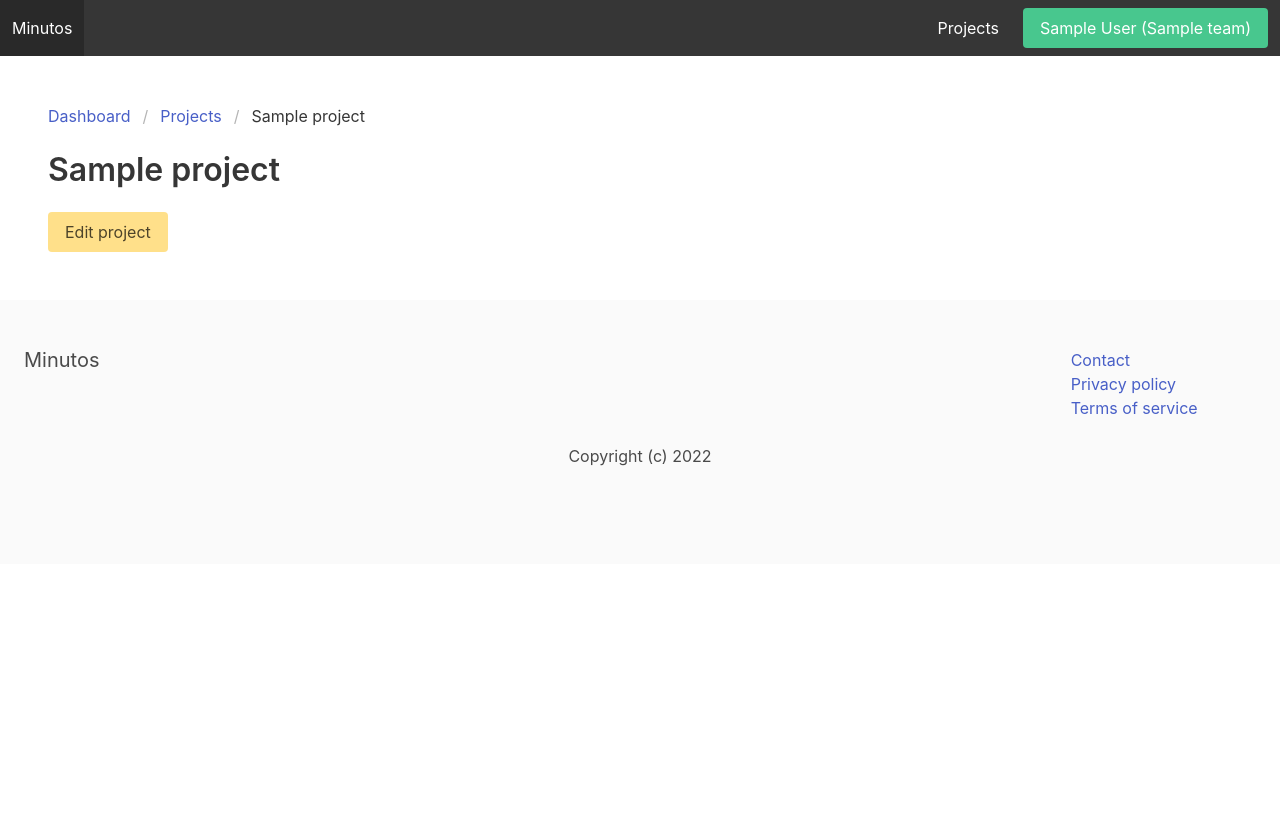
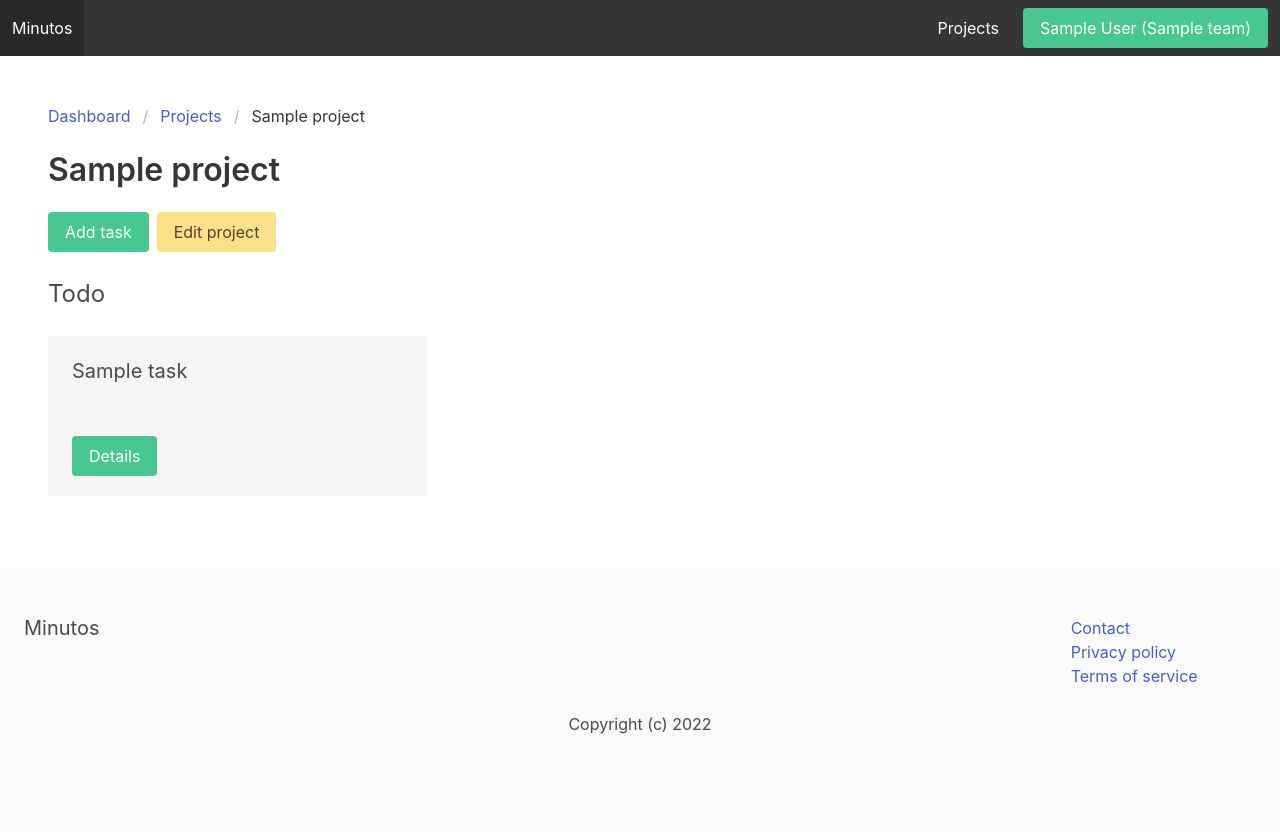
Before and after one commit to napestershine/minutos, a Django app: page /projects/1/ in a window 1280 px wide. Before the commit the page ends 466 px from the top, so only its background shows below. Run offline with Django 4.2, Linux system fonts and the light colour scheme; a user stored in the database is signed in; tables that the repository leaves empty hold one stand-in row (values such as "Sample post").

Commit message:
edit task

```diff
--- a/apps/project/templates/project/project.html
+++ b/apps/project/templates/project/project.html
@@ -23,9 +23,116 @@
         <div class="columns">
             <div class="column">
                 <h1 class="title">{{ project.title }}</h1>
+                <div class="buttons">
+                    <a @click="showAddTasksModal = !showAddTasksModal" class="button is-success">Add task</a>
+                    <a href="{% url 'project:edit_project' project.id %}" class="button is-warning">Edit project</a>
+                </div>
+            </div>
+        </div>
 
-                <a href="{% url 'project:edit_project' project.id %}" class="button is-warning">Edit project</a>
+        {% if not tasks_todo and not tasks_done %}
+            <div class="columns">
+                <div class="column is-3">
+                    <div class="notification">
+                        <p>No tasks yet...</p>
+                    </div>
+                </div>
+            </div>
+        {% endif %}
+        <div class="columns is-multiline">
+            {% if tasks_todo %}
+                <div class="column is-12">
+                    <h2 class="is-size-4">Todo</h2>
+                </div>
+
+                {% for task in tasks_todo %}
+                    <div class="column is-4">
+                        <div class="notification">
+                            <h3 class="is-size-5">{{ task.title }}</h3>
+                            <hr>
+                            <a href="{% url 'project:task' project.id task.id %}" class="button is-success">Details</a>
+                        </div>
+                    </div>
+                {% endfor %}
+            {% endif %}
+
+            {% if tasks_done %}
+                <div class="column is-12">
+                    <h2 class="is-size-4">Done</h2>
+                </div>
+
+                {% for task in tasks_done %}
+                    <div class="column is-4">
+                        <div class="notification">
+                            <h3 class="is-size-5">{{ task.title }}</h3>
+                            <hr>
+                            <a href="{% url 'project:task' project.id task.id %}" class="button is-success">Details</a>
+                        </div>
+                    </div>
+                {% endfor %}
+            {% endif %}
+        </div>
+
+        <div class="modal" :class="{'is-active': showAddTasksModal}">
+
+            <div class="modal-background">
+                <form method="post" action="." @submit="validateForm">
+                    {% csrf_token %}
+
+                    <div class="modal-card">
+                        <div class="modal-card-head">
+                            <p class="modal-card-title">Add Task</p>
+                        </div>
+
+                        <div class="modal-card-body">
+                            <div class="field">
+                                <label>Title</label>
+                                <div class="control">
+                                    <input type="text" name="title" id="id_title" v-model="title" class="input">
+                                </div>
+                            </div>
+
+                            <div class="notification is-danger" v-if="showError">
+                                The title field is missing
+                            </div>
+                        </div>
+                        <footer class="modal-card-foot">
+                            <button class="button is-success">Submit</button>
+                            <button class="button" @click="showAddTasksModal = !showAddTasksModal">Cancel</button>
+                        </footer>
+                    </div>
+                </form>
             </div>
         </div>
     </div>
 {% endblock %}
+
+
+{% block scripts %}
+    <script>
+        const ProjectApp = {
+            data() {
+                return {
+                    showAddTasksModal: false,
+                    title: "",
+                    showError: false,
+                };
+            },
+
+            delimiters: ["[[", "]]"],
+            methods: {
+                validateForm(e) {
+                    if (this.title) {
+                        return true;
+                    }
+
+                    this.showError = true;
+
+                    e.preventDefault()
+                },
+            },
+        };
+
+        Vue.createApp(ProjectApp).mount('#project-app')
+    </script>
+{% endblock %}
--- a/apps/project/templates/project/projects.html
+++ b/apps/project/templates/project/projects.html
@@ -75,7 +75,8 @@
             </div>
         </div>
     </div>
-{% endblock %} {% block scripts %}
+{% endblock %}
+{% block scripts %}
     <script>
         const ProjectsApp = {
             data() {
--- a/apps/project/urls.py
+++ b/apps/project/urls.py
@@ -1,11 +1,13 @@
 from django.urls import path
 
-from apps.project.views import projects, project, edit_project
+from apps.project.views import projects, project, edit_project, task, edit_task
 
 app_name = 'project'
 
 urlpatterns = [
     path('', projects, name='projects'),
     path('<int:project_id>/', project, name='project'),
+    path('<int:project_id>/<int:task_id>/', task, name='task'),
+    path('<int:project_id>/<int:task_id>/edit/', edit_task, name='edit_task'),
     path('<int:project_id>/edit/', edit_project, name='edit_project'),
 ]
--- a/apps/project/views.py
+++ b/apps/project/views.py
@@ -2,7 +2,7 @@ from django.shortcuts import render, redirect, get_object_or_404
 from django.contrib import messages
 from django.contrib.auth.decorators import login_required
 
-from apps.project.models import Project
+from apps.project.models import Project, Task
 from apps.team.models import Team
 
 
@@ -27,7 +27,24 @@ def project(request, project_id):
     team = get_object_or_404(Team, pk=request.user.userprofile.active_team_id, status=Team.ACTIVE)
     project = get_object_or_404(Project, team=team, pk=project_id)
 
-    return render(request, 'project/project.html', {'team': team, 'project': project})
+    if request.method == 'POST':
+        title = request.POST.get('title')
+
+        if title:
+            task = Task.objects.create(team=team, project=project, created_by=request.user, title=title)
+
+            messages.info(request, 'The task was added!')
+            return redirect('project:project', project_id=project_id)
+
+    tasks_todo = project.tasks.filter(status=Task.TODO)
+    tasks_done = project.tasks.filter(status=Task.DONE)
+
+    return render(request, 'project/project.html', {
+        'team': team,
+        'project': project,
+        'tasks_todo': tasks_todo,
+        'tasks_done': tasks_done,
+    })
 
 
 @login_required
@@ -46,3 +63,38 @@ def edit_project(request, project_id):
             return redirect('project:project', project_id=project_id)
 
     return render(request, 'project/edit_project.html', {'team': team, 'project': project})
+
+
+@login_required
+def task(request, project_id, task_id):
+    team = get_object_or_404(Team, pk=request.user.userprofile.active_team_id, status=Team.ACTIVE)
+    project = get_object_or_404(Project, team=team, pk=project_id)
+    task = get_object_or_404(Task, pk=task_id, team=team)
+
+    return render(request, 'project/task.html', {
+        'project': project,
+        'team': team,
+        'task': task
+    })
+
+@login_required
+def edit_task(request, project_id, task_id):
+    team = get_object_or_404(Team, pk=request.user.userprofile.active_team_id, status=Team.ACTIVE)
+    project = get_object_or_404(Project, team=team, pk=project_id)
+    task = get_object_or_404(Task, pk=task_id, team=team)
+
+    if request.method == 'POST':
+        title = request.POST.get('title')
+
+        if title:
+            task.title = title
+            task.save()
+
+            messages.info(request, 'The task was edited!')
+            return redirect('project:task', project_id=project_id, task_id=task.id)
+
+    return render(request, 'project/edit_task.html', {
+        'project': project,
+        'team': team,
+        'task': task
+    })
```
Also changed, not shown: apps/project/templates/project/edit_task.html (added, +54 -0 lines), apps/project/templates/project/task.html (added, +36 -0 lines), Readme.md.
